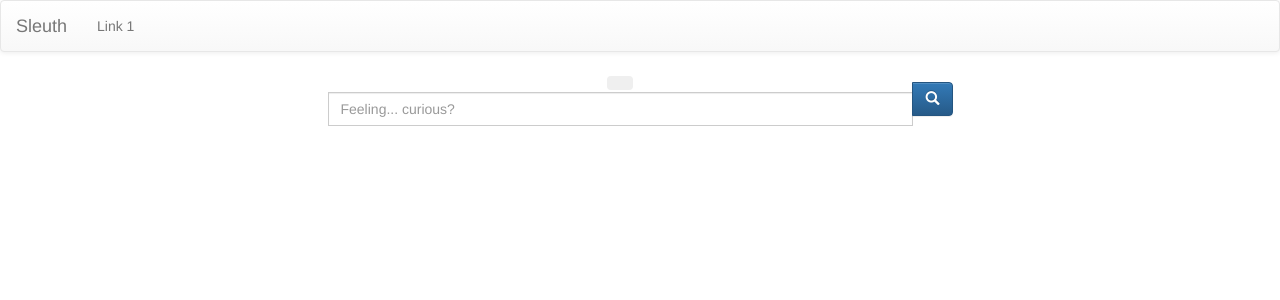
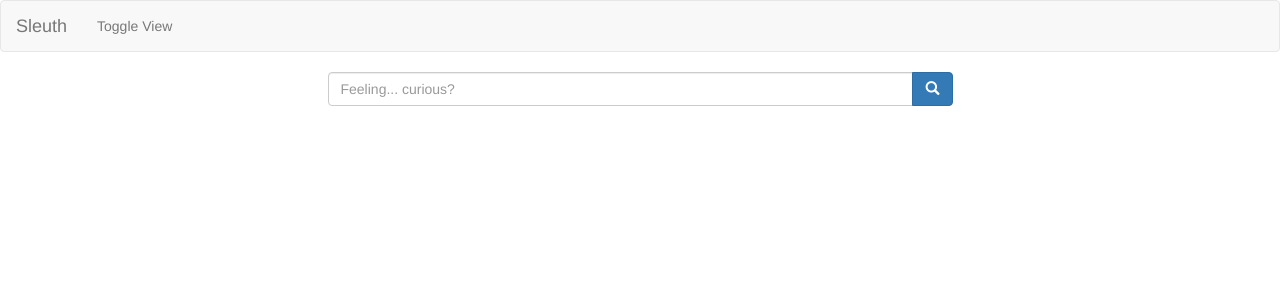
Before and after one commit to ubclaunchpad/sleuth-frontend, a React app: page / in a window 1280 px wide. Shown: the top 300 px of the page. Built offline with nearby package versions, Linux system fonts and the light colour scheme.

Commit message:
Refactor navbar and SearchForm

```diff
--- a/src/components/App.js
+++ b/src/components/App.js
@@ -1,18 +1,40 @@
 import React from 'react';
 import SearchForm from './SearchForm';
-import Navbar from './Navbar';
 
 export default class App extends React.Component {
 	constructor(props) {
 		super(props);
+		this.state = {
+			graphView: true
+		}
+
+		this.toggleView = this.toggleView.bind(this);
+	}
+
+	toggleView() {
+		console.log("Toggled View");
+		this.setState({ graphView: !this.state.graphView });
 	}
 
 	render() {
 		return (
 			<div>
-				<Navbar {...navbar} />
-				<div className='container-fluid' style={styles.rootDiv}>
-					<SearchForm client={this.props.client} />
+				<nav className="navbar navbar-default">
+					<div className="container-fluid">
+						<div className="navbar-header">
+							<a className="navbar-brand">Sleuth</a>
+						</div>
+						<div className="collapse navbar-collapse" id="navbar-collapse">
+							<ul className="nav navbar-nav">
+								<li onClick={this.toggleView}>
+									<a>Toggle View</a>
+								</li>
+							</ul>
+						</div>
+					</div>
+				</nav>
+				<div className='container-fluid' style={styles.search}>
+					<SearchForm client={this.props.client} graphView={this.state.graphView} />
 				</div>
 			</div>
 		);
@@ -20,20 +42,7 @@ export default class App extends React.Component {
 }
 
 const styles = {
-	rootDiv: {
+	search: {
 		textAlign: 'center'
 	}
-}
-
-const navbar = {
-    brand: {
-        linkTo: "#",
-        text: "Sleuth"
-    },
-    links: [
-        {
-            linkTo: "#",
-            text: "Link 1"
-        }
-    ]
 };
--- a/src/components/Navbar.js
+++ /dev/null
@@ -1,52 +0,0 @@
-import React from 'react';
-
-export default class Navbar extends React.Component {
-    render() {
-        return (
-            <nav className="navbar navbar-default">
-                <div className="container-fluid">
-                    <div className="navbar-header">
-                        <button type="button" className="navbar-toggle collapsed" data-toggle="collapse" data-target="#navbar-collapse" aria-expanded="false">
-                            <span className="sr-only">Toggle navigation</span>
-                        </button>
-                        <NavBrand linkTo={this.props.brand.linkTo} text={this.props.brand.text} />
-                    </div>
-                    <div className="collapse navbar-collapse" id="navbar-collapse">
-                        <NavMenu links={this.props.links} />
-                    </div>
-                </div>
-            </nav>
-        );
-    }
-}
-
-class NavBrand extends React.Component {
-    render() {
-        return (
-            <a className="navbar-brand" href={this.props.linkTo}>{this.props.text}</a>
-        );
-    }
-}
-
-class NavMenu extends React.Component {
-    render() {
-        var links = this.props.links.map(function (link) {
-            return (
-                <NavLink linkTo={link.linkTo} text={link.text} active={link.active} />
-            );
-        });
-        return (
-            <ul className="nav navbar-nav">
-                {links}
-            </ul>
-        );
-    }
-}
-
-class NavLink extends React.Component {
-    render() {
-        return (
-            <li className={(this.props.active ? "active" : "")}><a href={this.props.linkTo}>{this.props.text}</a></li>
-        );
-    }
-}
--- a/src/components/ResultGraph.js
+++ /dev/null
@@ -1,92 +0,0 @@
-import React from 'react';
-import {Sigma, RandomizeNodePositions, RelativeSize, ForceAtlas2} from 'react-sigma';
-import SigmaNodeContainer from './SigmaNodeContainer'
-
-export default class ResultGraph extends React.Component {
-    constructor(props) {
-        super(props);
-        this.getResultGraph = this.getResultGraph.bind(this);
-    }
-
-    /**
-     * Returns graph of results
-     */
-    getResultGraph() {
-        let nodes = [];
-        let edges = [];
-        this.props.results.map((result) => {
-            nodes.push({
-                id:String(result.url),
-                label:String(result.pageName)
-            });
-            /*
-            for (var child in result.children) {
-                edges.push({
-                    id:"e"+result.url,
-                    source:result.url,
-                    target:result.children[0],
-                    label:"SEES"
-                });
-            };
-            */
-        })
-
-        return {nodes:nodes,edges:edges};
-    }
-
-    render() {
-        const resultGraph = JSON.parse(JSON.stringify(this.getResultGraph()));
-        /*
-        return (
-            <div>
-                <Sigma graph={resultGraph}
-                        settings={{drawEdges: true}}
-                        onOverNode={e => this._onMouseOverNode()}
-                        onClickNode={e => this._onNodeClick()}
-                        onClickStage={ e => this._onStageClick()}>
-                    <RelativeSize initialSize={15}/>
-                    <RandomizeNodePositions/>
-                </Sigma>
-                <p>{String(resultGraph.nodes)}</p>
-            </div>
-        )
-        */
-        return (
-            <div>
-                <Sigma settings={{drawEdges: true}}
-                        onOverNode={e => this._onMouseOverNode()}
-                        onClickNode={e => this._onNodeClick()}
-                        onClickStage={ e => this._onStageClick()}>
-                    {
-                        resultGraph.nodes.map((node) =>
-                            <SigmaNodeContainer node={node}>
-                                <ForceAtlas2 iterationsPerRender={1} timeout={600}/>
-                                <RandomizeNodePositions />
-                            </SigmaNodeContainer>
-                        )
-                    }
-                </Sigma>
-                <p>{String(resultGraph.nodes)}</p>
-            </div>
-        )
-
-    }
-
-    _onNodeMouseOver(event) {
-        let label = event.data.node.label;
-    }
-
-    _onNodeClick(event) {
-
-    }
-
-    _onStageClick(event) {
-
-    }
-}
-
-const styles = {
-    results: {
-        width: '100%'
-    }
-}
--- a/src/components/SearchForm.js
+++ b/src/components/SearchForm.js
@@ -1,6 +1,5 @@
 import React from 'react';
 import ResultList from './ResultList';
-import ResultGraph from './ResultGraph';
 
 export default class SearchForm extends React.Component {
     constructor(props) {
@@ -9,16 +8,14 @@ export default class SearchForm extends React.Component {
             query: '',
             results: [],
             noResults: false,
-            viewType: 'list'
+            errored: false,
         };
 
         this.handleChange = this.handleChange.bind(this);
         this.handleKeyPress = this.handleKeyPress.bind(this);
-        this.handleSubmit = this.handleSubmit.bind(this);
         this.handleResponse = this.handleResponse.bind(this);
-        this.handleError = this.handleError.bind(this);
-        this.handleSwitchView = this.handleSwitchView.bind(this);
-        this.displayResults = this.displayResults.bind(this);
+        this.getResults = this.getResults.bind(this);
+        this.getMessage = this.getMessage.bind(this);
     }
 
     /**
@@ -39,7 +36,6 @@ export default class SearchForm extends React.Component {
     handleKeyPress(event) {
         if (event.key === 'Enter') {
             this.handleSubmit();
-            return;
         }
     }
 
@@ -81,35 +77,34 @@ export default class SearchForm extends React.Component {
      */
     handleError(error) {
         console.log('An error occurred making/handling a search request: ' + error);
-        // TODO: improve error handling
+        this.setState({ errored: true });
     }
 
-    handleSwitchView(event) {
-        if (this.state.viewType == 'list')
-            this.setState({viewType:'graph'});
-        else
-            this.setState({viewType:'list'});
+    /**
+     * Returns a ResultList or a ResultGraph component containing search results
+     * depending on this.props.graphView.
+     */
+    getResults() {
+        // TODO: check this.props.graphView and use graphView if it's true
+        return <ResultList results={this.state.results} />;
     }
 
-    displayResults() {
-        if (this.state.viewType == 'list')
-            return <ResultList results={this.state.results} />;
-        else
-            return <ResultGraph results={this.state.results} />;
+    /**
+     * Returns a message to display if there are no search results, otherwise
+     * returns undefined.
+     */
+    getMessage() {
+        if (this.state.errored) {
+            return <h4>Yikes! An error occurred while performing your search</h4>;
+        } else if (this.state.noResults) {
+            return <h4>No results found :(</h4>;
+        }
     }
 
     render() {
-        let message = this.state.noResults ? 'No results found :(' : null;
         return (
             <div className='input-group' style={styles.searchContainer}>
-                <div className="input-group add-on">
-                    <div className="view-switch-btn">
-                        <button
-                            className='btn btn-switch'
-                            type='button'
-                            onClick={this.handleSwitchView} >
-                        </button>
-                    </div>
+                <div className="input-group add-on" style={styles.inputContainer}>
                     <input
                         id='search-input'
                         className='form-control'
@@ -128,14 +123,17 @@ export default class SearchForm extends React.Component {
                         </button>
                     </div>
                 </div>
-                <h3>{message}</h3>
-                { this.displayResults() }
+                { this.getMessage() }
+                { this.getResults() }
             </div>
         )
     }
 }
 
 const styles = {
+    inputContainer: {
+        marginBottom: '20px',
+    },
     searchContainer: {
         display: 'inline-block',
         minWidth: '200px',
--- a/src/components/SearchResult.js
+++ b/src/components/SearchResult.js
@@ -3,8 +3,6 @@ import React from 'react';
 export default class SearchResult extends React.Component {
     constructor(props) {
         super(props);
-
-        this.highlight = this.highlight.bind(this);
     }
 
     /**
--- a/src/components/SigmaNodeContainer.js
+++ /dev/null
@@ -1,28 +0,0 @@
-import React from 'react';
-
-export default class SigmaNodeContainer extends React.Component {
-    constructor(props){
-        super(props);
-        this.embedProperties = this.embedProperties.bind(this);
-        //props.sigma.graph.read(props.graph);
-        props.sigma.graph.addNode(props.node);
-        console.log(props.node)
-        props.sigma.refresh();
-        console.log("Refreshed")
-    }
-
-    embedProperties(elements, extraProps) {
-        return React.Children.map(
-            elements,
-            (element) => React.cloneElement(element, extraProps)
-        );
-    }
-
-    render() {
-        return (
-            <div>
-                { this.embedProperties(this.props.children, {sigma: this.props.sigma}) };
-            </div>
-        )
-    }
-}
--- a/src/index.html
+++ b/src/index.html
@@ -4,9 +4,10 @@
 <head>
   <meta charset="utf-8">
   <title>Sleuth</title>
-  <link rel="stylesheet" href="https://maxcdn.bootstrapcdn.com/bootstrap/3.3.7/css/bootstrap.min.css" integrity="sha384-BVYiiSIFeK1dGmJRAkycuHAHRg32OmUcww7on3RYdg4Va+PmSTsz/K68vbdEjh4u"
-    crossorigin="anonymous">
-  <link rel="stylesheet" href="https://maxcdn.bootstrapcdn.com/bootstrap/3.3.7/css/bootstrap-theme.min.css" integrity="sha384-rHyoN1iRsVXV4nD0JutlnGaslCJuC7uwjduW9SVrLvRYooPp2bWYgmgJQIXwl/Sp"
+  <link
+    rel="stylesheet"
+    href="https://maxcdn.bootstrapcdn.com/bootstrap/3.3.7/css/bootstrap.min.css"
+    integrity="sha384-BVYiiSIFeK1dGmJRAkycuHAHRg32OmUcww7on3RYdg4Va+PmSTsz/K68vbdEjh4u"
     crossorigin="anonymous">
 </head>
 
```
